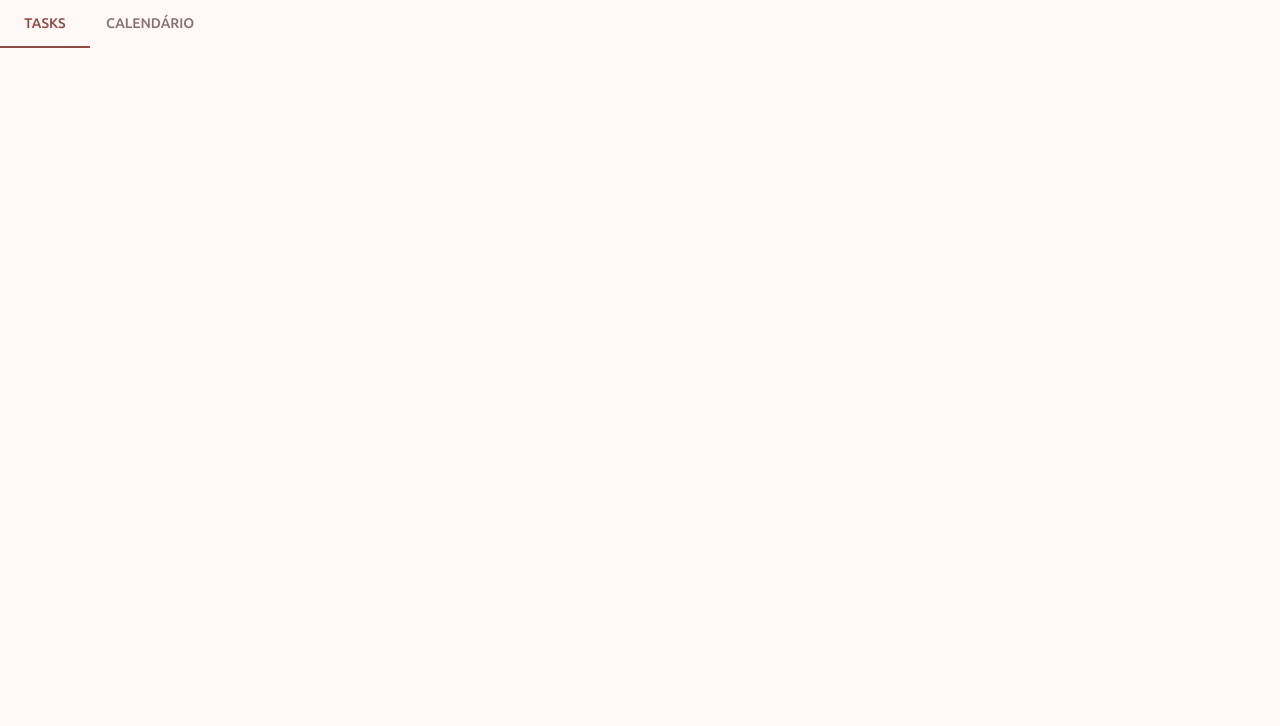
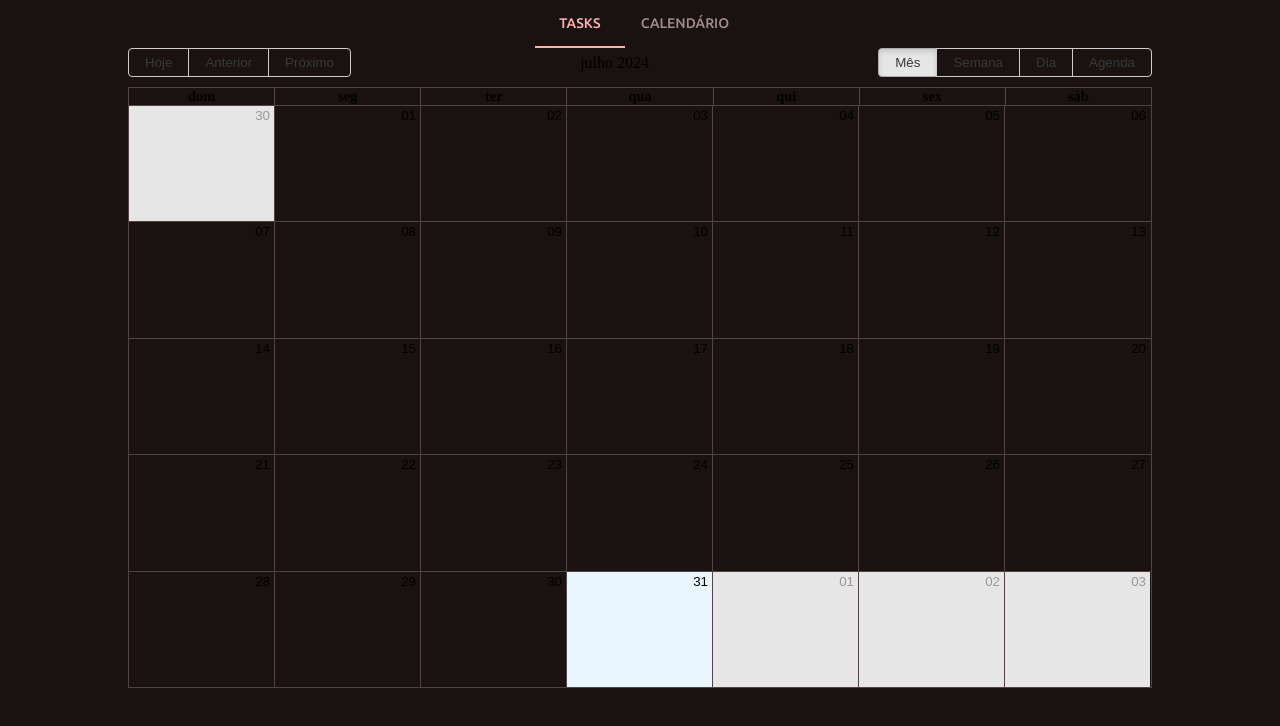
Before and after one commit to projetos-ufape/planIn-web, a React (Vite) app: page / in a window 1280 px wide. Shown: the top 726 px of the page. Built offline with nearby package versions, Linux system fonts and the light colour scheme.

Commit message:
feat: adicao do calendario e configuracao inicial

```diff
--- a/index.css
+++ b/index.css
@@ -1,3 +1,41 @@
 body {
   margin: 0;
 }
+
+.rbc-event, .rbc-time-view, .rbc-agenda-cell, .rbc-month-view, .rbc-agenda-view table.rbc-agenda-table {
+  border-color: #534342;
+}
+
+.rbc-time-header.rbc-overflowing {
+  border-right-color: #534342;
+}
+
+.rbc-month-row + .rbc-month-row, .rbc-time-content, .rbc-agenda-view table.rbc-agenda-table tbody > tr + tr {
+  border-top-color: #534342;
+}
+
+.rbc-day-slot .rbc-time-slot {
+  border: 0;
+}
+
+.rbc-timeslot-group, .rbc-header, .rbc-agenda-view table.rbc-agenda-table thead > tr > th {
+  border-bottom-color:#534342;
+}
+
+.rbc-header + .rbc-header, .rbc-day-bg + .rbc-day-bg, .rbc-time-content > * + * > *, .rbc-time-header-content, .rbc-agenda-view table.rbc-agenda-table tbody > tr > td + td {
+  border-left-color:#534342;
+}
+
+::-webkit-scrollbar {
+  width: 12px;
+}
+
+::-webkit-scrollbar-track {
+  background: #FFF8F7;
+}
+
+::-webkit-scrollbar-thumb {
+  background-color: #857371;
+  border-radius: 20px;
+  border: 3px solid #FFF8F7;
+}
--- a/src/App.tsx
+++ b/src/App.tsx
@@ -1,6 +1,5 @@
 import { ThemeProvider } from "./context/ThemeProvider";
 import { RouterProvider } from "./routes/index.routes";
-
 
 function App() {
   return (
--- /dev/null
+++ b/src/components/Calendar/const.ts
@@ -0,0 +1,15 @@
+export const messages = {
+  allDay: 'Dia Inteiro',
+  previous: 'Anterior',
+  next: 'Próximo',
+  today: 'Hoje',
+  month: 'Mês',
+  week: 'Semana',
+  day: 'Dia',
+  agenda: 'Agenda',
+  date: 'Data',
+  time: 'Hora',
+  event: 'Evento',
+  noEventsInRange: 'Nenhum evento nesta faixa de datas',
+  showMore: (total: number) => `+ Ver mais (${total})`,
+};
--- /dev/null
+++ b/src/components/Calendar/index.tsx
@@ -0,0 +1,25 @@
+import { Calendar as BigCalendar, dayjsLocalizer } from "react-big-calendar";
+import dayjs from 'dayjs';
+import { messages } from "./const";
+import timezone from 'dayjs/plugin/timezone';
+import 'dayjs/locale/pt-br';
+dayjs.extend(timezone);
+dayjs.locale("pt-br");
+
+export function Calendar() {
+  const localizer = dayjsLocalizer(dayjs);
+
+  return (
+    <BigCalendar
+        localizer={localizer}
+        messages={messages}
+        style={{width: '80%', height: '80%'}}
+        events={[
+          {title: "Teste", start: new Date("2024-08-04 18:00:00"), end: new Date("2024-08-04 18:30:00")},
+          {title: "Teste", start: new Date("2024-08-04 19:00:00"), end: new Date("2024-08-04 20:30:00")},
+          {title: "Teste", start: new Date("2024-08-04 14:00:00"), end: new Date("2024-08-04 16:30:00")},
+          {title: "Teste", start: new Date("2024-08-05 19:00:00"), end: new Date("2024-08-05 20:30:00")},
+        ]}
+      />
+  )
+}
--- a/src/context/ThemeProvider.tsx
+++ b/src/context/ThemeProvider.tsx
@@ -28,7 +28,7 @@ export const ThemeProvider = ({ children }: { children: ReactNode }) => {
   useEffect(() => {
     const prefersColorScheme = window.matchMedia('(prefers-color-scheme: dark)');
 
-    if( prefersColorScheme.matches ) {
+    if( !prefersColorScheme.matches ) {
       setMode("dark");
     } else {
       setMode("light");
@@ -38,7 +38,7 @@ export const ThemeProvider = ({ children }: { children: ReactNode }) => {
   return (
     <ColorModeContext.Provider value={colorMode}>
       <Provider theme={theme}>
-        <Box padding={0} minHeight={"100vh"} flex={1} bgcolor={theme.palette.background.default} >
+        <Box padding={0} display="flex" minHeight={"100vh"} flex={1} bgcolor={theme.palette.background.default} >
           {children}
         </Box>
       </Provider>
--- a/src/main.tsx
+++ b/src/main.tsx
@@ -1,6 +1,7 @@
 import React from 'react'
 import ReactDOM from 'react-dom/client'
 import App from './App.tsx'
+import "react-big-calendar/lib/css/react-big-calendar.css";
 import '../index.css'
 
 ReactDOM.createRoot(document.getElementById('root')!).render(
--- a/src/pages/Home.tsx
+++ b/src/pages/Home.tsx
@@ -1,10 +1,12 @@
 import { Box } from "@mui/material";
 import { Tabs } from "../components/Tabs";
+import { Calendar } from "../components/Calendar";
 
 export function Home() {
   return (
-    <Box>
+    <Box display={"flex"} flexDirection={"column"} width={"100%"} alignItems={"center"}>
       <Tabs />
+      <Calendar />
     </Box>
-  )
+  );
 }
```
Also changed, not shown: package.json (+7 -0 lines), 1 other file (tests, documents, lock files or other folders).
